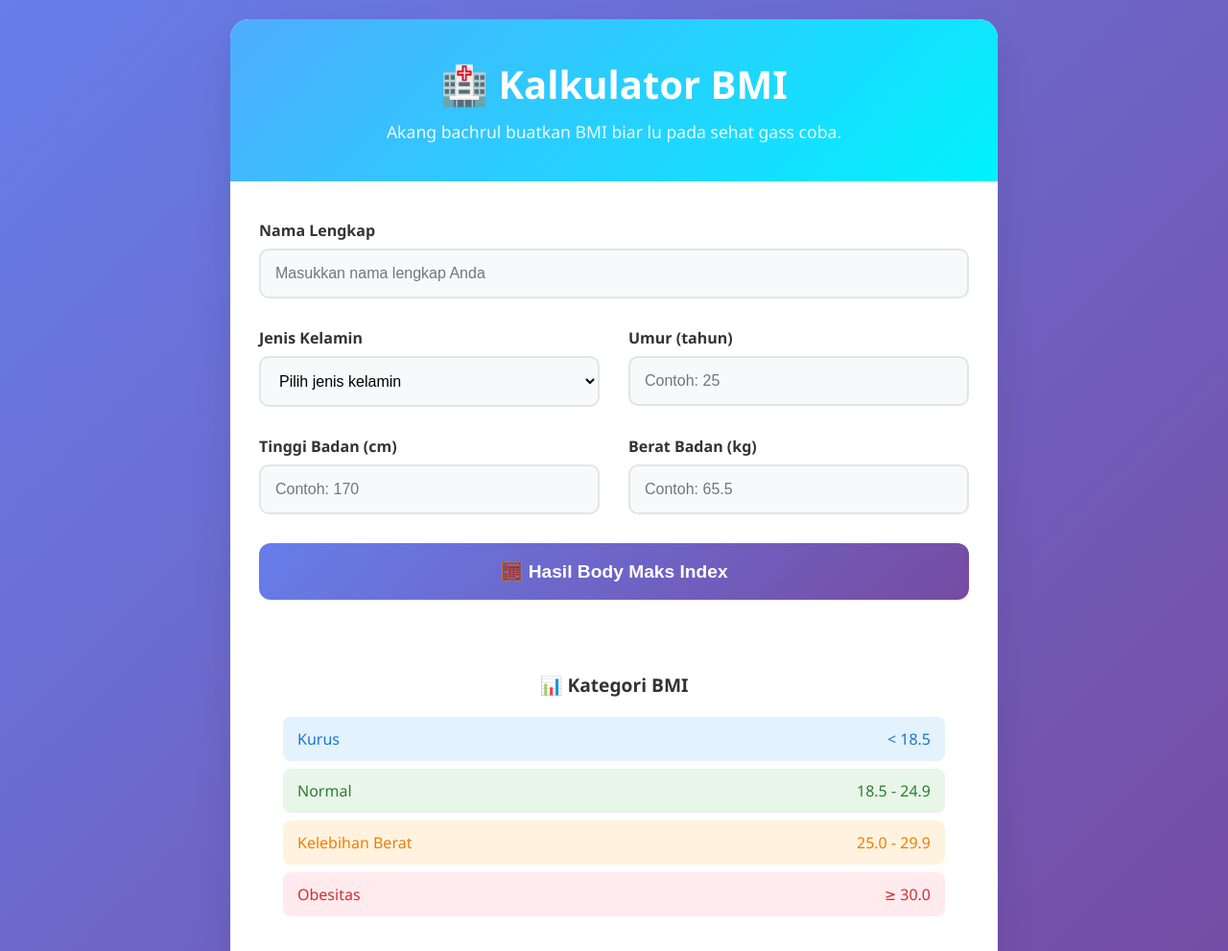
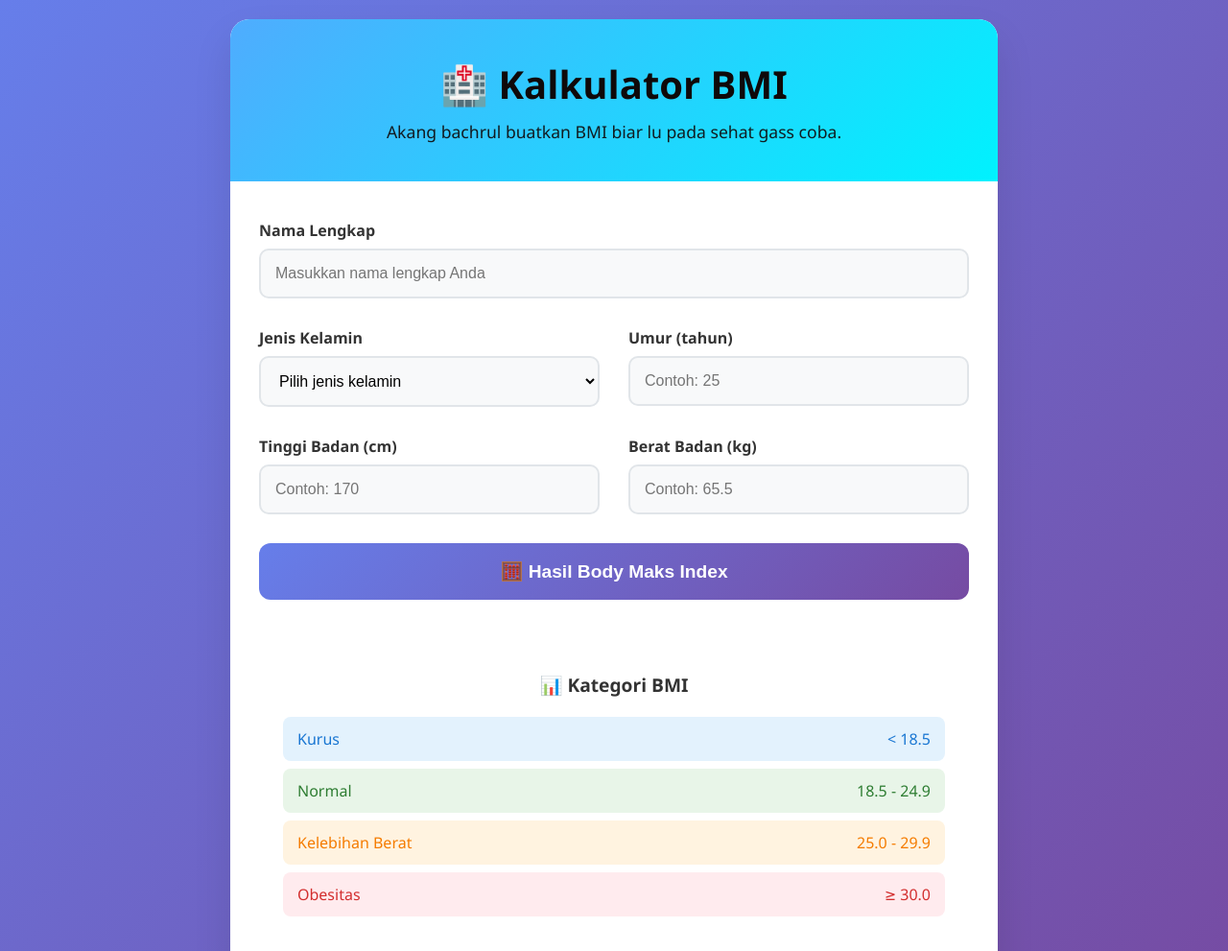
Before and after one commit to BachrulPanji/BodyMaksIndex, a plain HTML site: page index.html in a window 1280 px wide. Shown: the top 991 px of the page at 96% size. Drawn offline with Linux system fonts and the light colour scheme.

Commit message:
Update warnabody.css

```diff
--- a/warnabody.css
+++ b/warnabody.css
@@ -22,7 +22,7 @@
 
         .header {
             background: linear-gradient(135deg, #4facfe 0%, #00f2fe 100%);
-            color: white;
+            color: rgb(15, 9, 9);
             padding: 40px 30px;
             text-align: center;
         }
```
